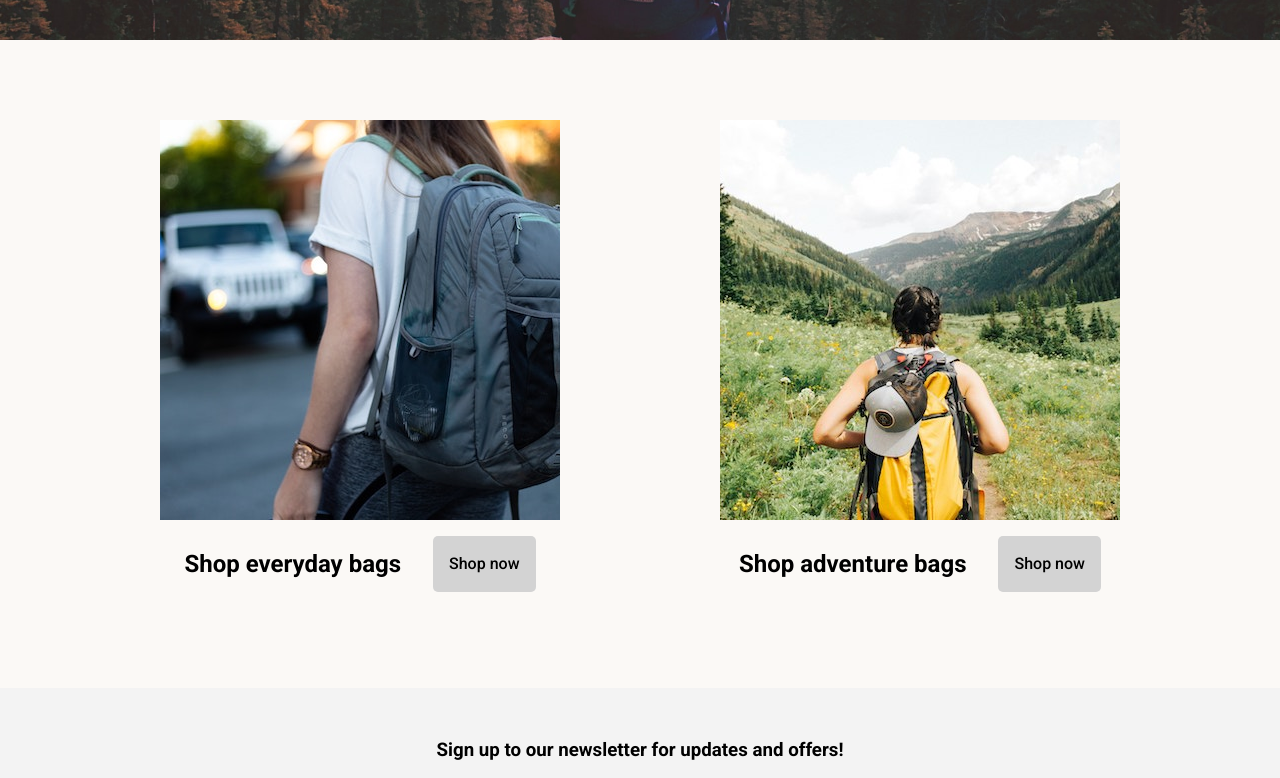
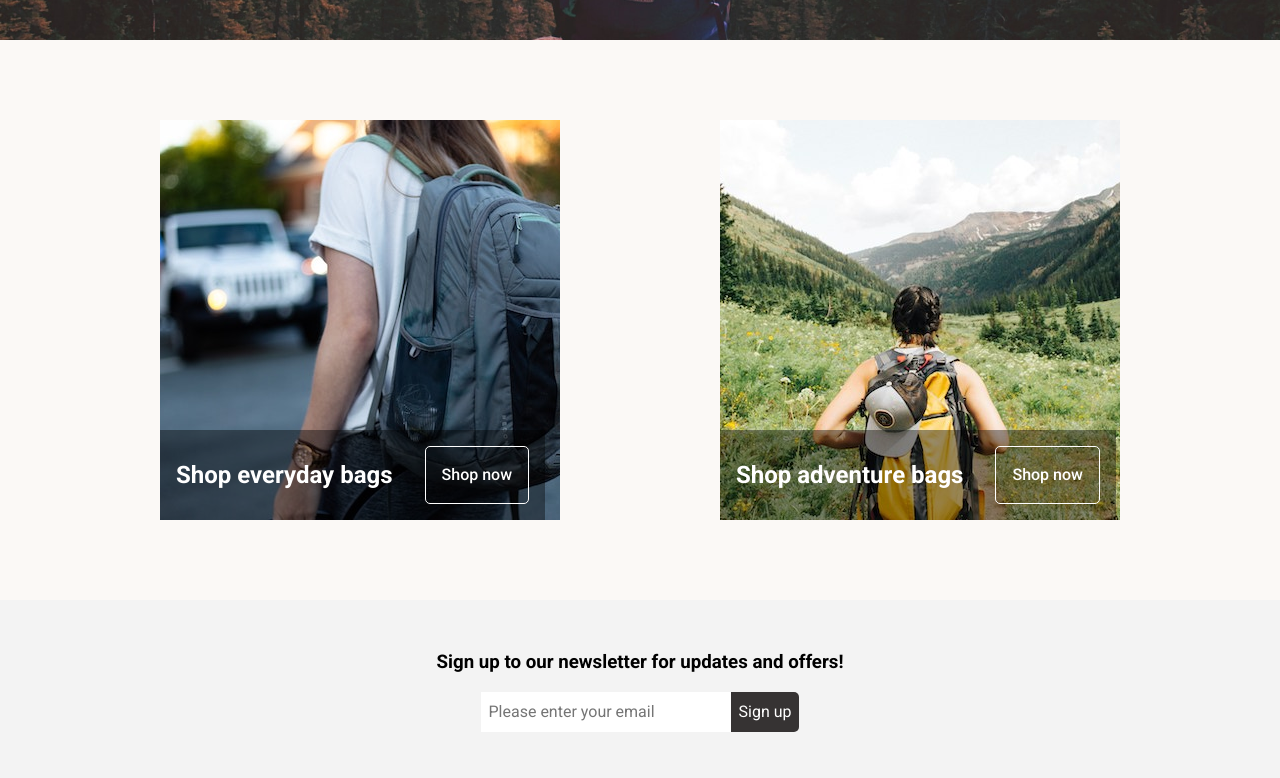
Before and after one commit to dave-forbes/shopping-cart, a React (Vite) app in the folder shopping-cart/: page / in a window 1280 px wide. Shown: the part 660-1438 px from the top of the page. Built offline with nearby package versions, Linux system fonts and the light colour scheme; a web font is replaced by a local one.

Commit message:
placed links inside image

```diff
--- a/shopping-cart/src/components/Categories/Categories.jsx
+++ b/shopping-cart/src/components/Categories/Categories.jsx
@@ -6,7 +6,7 @@ import styles from "./Categories.module.css";
 const Categories = () => {
   return (
     <div className={styles.container}>
-      <div>
+      <div className={styles.wrapper}>
         <img className={styles.img} src={everydayImage} />
         <div className={styles.div}>
           <h2>Shop everyday bags</h2>
@@ -15,7 +15,7 @@ const Categories = () => {
           </Link>
         </div>
       </div>
-      <div>
+      <div className={styles.wrapper}>
         <img className={styles.img} src={adventureImage} />
         <div className={styles.div}>
           <h2>Shop adventure bags</h2>
--- a/shopping-cart/src/components/Categories/Categories.module.css
+++ b/shopping-cart/src/components/Categories/Categories.module.css
@@ -3,6 +3,10 @@
   display: flex;
   justify-content: space-evenly;
   background-color: var(--section-bg-color);
+}
+
+.wrapper {
+  position: relative;
 }
 
 .img {
@@ -12,16 +16,17 @@
 
 .a {
   text-decoration: none;
-  background-color: lightgrey;
-  color: black;
+  background-color: transparent;
+  border: 1px solid white;
+  color: white;
   padding: 1rem;
   border-radius: 5px;
   font-weight: 500;
 }
 
 .a:hover {
-  background-color: black;
-  color: white;
+  background-color: white;
+  color: black;
 }
 
 .div {
@@ -30,4 +35,8 @@
   align-items: center;
   gap: 2rem;
   padding: 1rem;
+  position: absolute;
+  bottom: 0;
+  color: white;
+  background-color: rgba(0, 0, 0, 0.405);
 }
```
